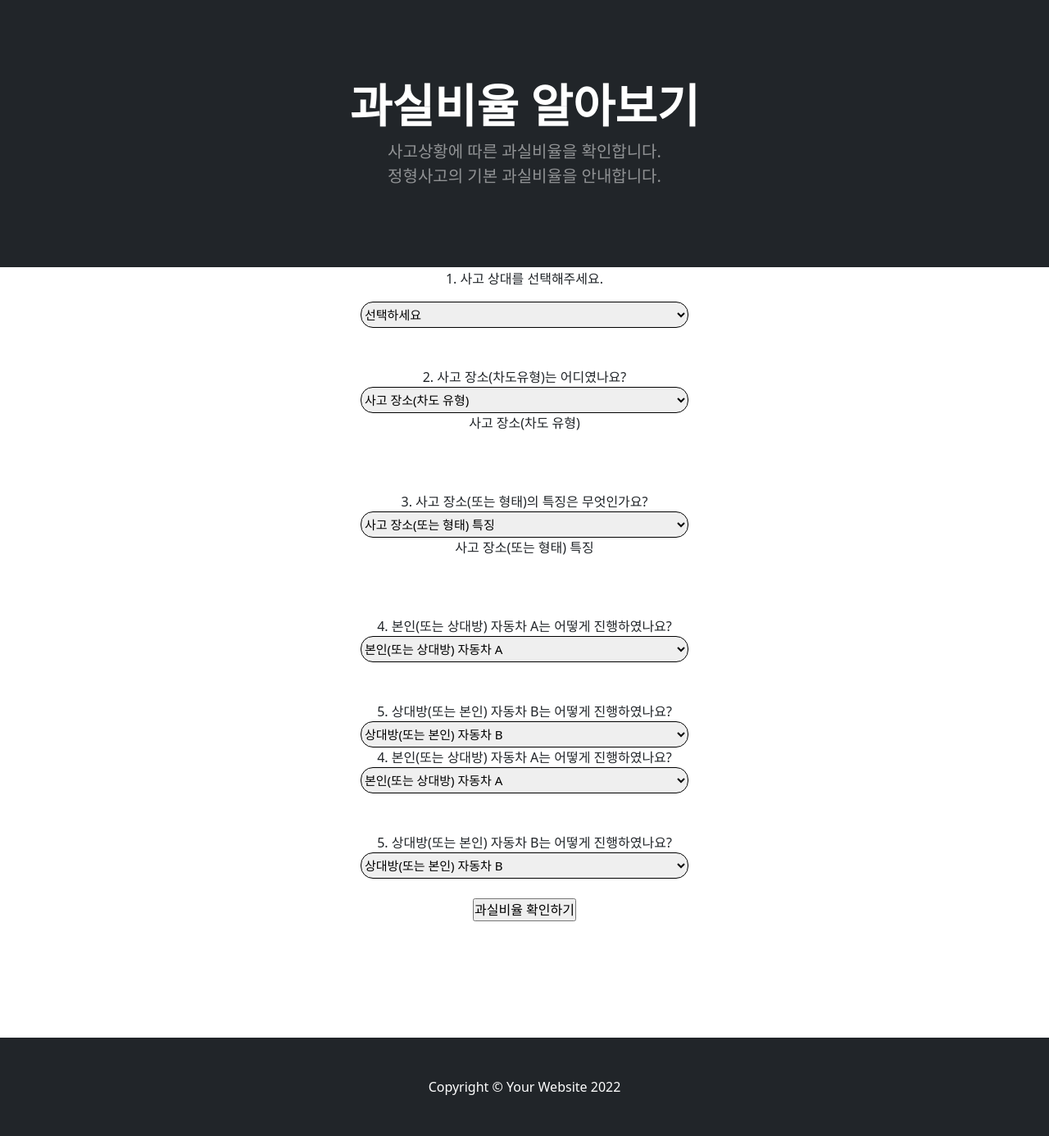
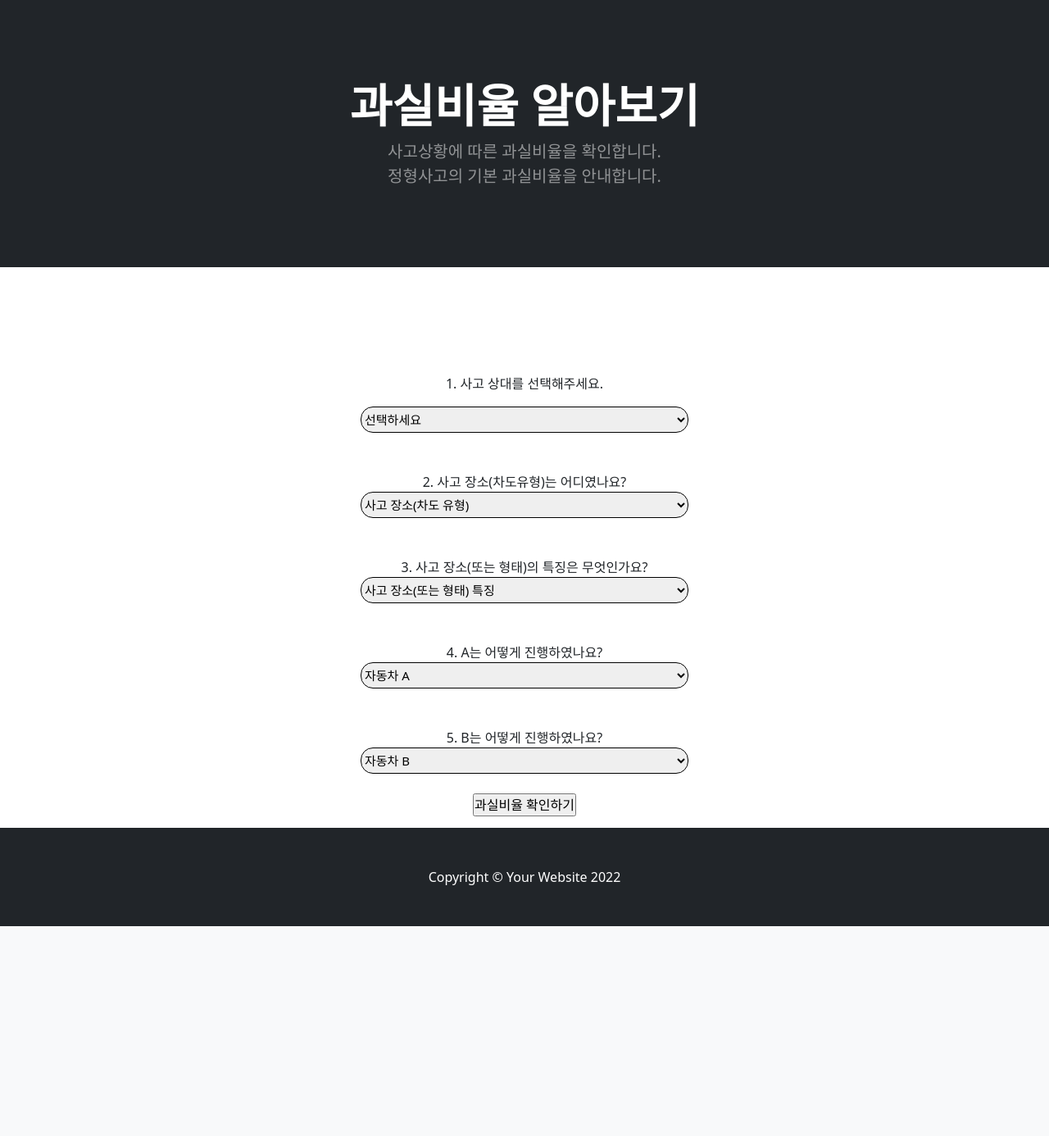
Before and after one commit to CuriousLambda/DS_DE_Final, a Django app: page /side01/ in a window 1280 px wide. Shown: the part 57-1443 px from the top of the page at 82% size. After the commit the page ends 1187 px from the top, so only its background shows below. Run offline with Django 4.2, Linux system fonts and the light colour scheme; parts of the project's set-up code (start-up, migrations or seed data) failed here and were passed over; some libraries are stand-ins or nearby versions.

Commit message:
과실비율fin, 로그 수정 조금 필요

```diff
--- a/django/car_break/views.py
+++ b/django/car_break/views.py
@@ -17,17 +17,15 @@
 
 import certifi
 ca = certifi.where()
-
-def logging(logging_text):
-    with open('./log_test.log', 'a') as f:
-        f.write(logging_text)
-        f.write('\n')
 import json
 import csv
 from django.http import HttpResponse, JsonResponse
 
+# 로그 쓰는 함수
+# id, main_function, client_ip, searched_word
+# ip는 geoip source로, lat, lon은 잠깐 보류
 def logging(logging_text):
-    with open('./log_test.log', 'a') as f:
+    with open('./django_log.log', 'a') as f:
         f.write(logging_text)
         f.write('\n')
 
@@ -111,35 +109,22 @@
         return render(request, 'signUp.html', res_data)
 
 def main(request):
-    # print(request.header.decode('utf-8'))
-    # log_csv
-    with open('./log.csv', 'a') as f:
-        f.write(request.user.username + ',main,,,')
-        f.write('\n')
+    # logging
+    # id, main_function, client_ip, searched_word
+    logging_text = request.user.username + ',' + 'main' + ',' + ','
+    logging(logging_text)
     return render(request, 'main.html')
 
 def side01(request):
-    # request.user.username
-    res = {'user_name' : request.user.username}
-    print(res)
-
-    #log_csv
-    with open('./log.csv', 'a') as f:
-        f.write(request.user.username + ',side01,,,')
-        f.write('\n')
-
     return render(request, 'side01.html')
 
 def side02(request):
-
-    #log_csv
-    with open('./log.csv', 'a') as f:
-        f.write(request.user.username + ',side02,,,')
-        f.write('\n')
-
     return render(request, 'side02.html')
 
 def show_repairs(request):
+    # logging
+    logging_text = request.user.username + ',' + 'show_near_repairshop' + ',' + ','
+    logging(logging_text)
     # 좌표값 get
     input_lat = float(request.GET.get('input_lat'))
     input_lon = float(request.GET.get('input_lon'))
@@ -174,12 +159,12 @@
 
 def marker_click(request):
     s_name = request.GET.get('s_name')
-    s_id = request.GET.get('s_id')
-
-    # log_csv
-    with open('./log.csv', 'a') as f:
-        f.write(request.user.username + ',,' + s_name + ',' + s_id + ',')
-        f.write('\n')
+    # s_id 어떤 데이턴지 물어봐야됨
+    # s_id = request.GET.get('s_id')
+    # logging
+    # id, main_function, client_ip, searched_word
+    logging_text = request.user.username + ',' + 'clicked_repairshop' + ',' + ',' + s_name
+    logging(logging_text)
     return HttpResponse(s_name)
 
 def click_log(request):
@@ -214,12 +199,6 @@
 
 
 def side03(request):
-
-    # log_csv
-    with open('./log.csv', 'a') as f:
-        f.write(request.user.username + ',side03,,,')
-        f.write('\n')
-
     return render(request, 'side03.html')
 
 def elasticsearch(request):
@@ -229,10 +208,10 @@
     running = request.GET.get('running')
     print(words)
 
-    #log_csv
-    with open('./log.csv', 'a') as f:
-        f.write(request.user.username + ',,,,' + words)
-        f.write('\n')
+    # logging
+    # id, main_function, client_ip, searched_word
+    logging_text = request.user.username + ',' + 'search_repairshop' + ',' + ',' + words
+    logging(logging_text)
 
     # 입력값이 없을 때
     if words == '':
@@ -278,6 +257,11 @@
     return render(request, 'admin.html', {'list':User.objects.all()})
 
 def main01(request):
+    # logging
+    # id, main_function, client_ip, searched_word
+    logging_text = request.user.username + ',' + 'show_cost' + ',' + ','
+    logging(logging_text)
+
     res_data = dict()
     car_names_csv = pd.read_csv('./model/model/label_data.csv')
     car_names_df = pd.DataFrame(car_names_csv)
@@ -403,8 +387,6 @@
 
 def codeA(request):
     main_code = request.body.decode('utf-8')[-1]
-    print("################\n", main_code, type(main_code), len(main_code), "\n##############")
-    # res_dict = {}
 
     def make_resdict1(case):
         res_dict = {}
@@ -450,12 +432,8 @@
 
 def codeB(request):
     data = request.body.decode('utf-8')
-    print("@@@@@@@@@@@@@@@\n", data, type(data), len(data), "\n@@@@@@@@@@@@@")
     main_code = data.split('&')[0][-1]
     code_A = data.split('&')[1][7:]
-    print(main_code)
-    print(code_A)
-    # res_dict = {}
 
     def make_resdict2(case):
         res_dict = {}
@@ -500,14 +478,9 @@
 
 def codeC(request):
     data = request.body.decode('utf-8')
-    print("@@@@@@@@@@@@@@@\n", data, type(data), len(data), "\n@@@@@@@@@@@@@")
     main_code = data.split('&')[0][-1]
     code_A = data.split('&')[1][7:]
     code_B = data.split('&')[2][7:]
-    print(main_code)
-    print(code_A)
-    print(code_B)
-    # res_dict = {}
 
     def make_resdict3(case):
         res_dict = {}
@@ -552,16 +525,10 @@
 
 def codeD(request):
     data = request.body.decode('utf-8')
-    print("@@@@@@@@@@@@@@@\n", data, type(data), len(data), "\n@@@@@@@@@@@@@")
     main_code = data.split('&')[0][-1]
     code_A = data.split('&')[1][7:]
     code_B = data.split('&')[2][7:]
     code_C = data.split('&')[3][7:]
-    print(main_code)
-    print(code_A)
-    print(code_B)
-    print(code_C)
-    # res_dict = {}
 
     def make_resdict4(case):
         res_dict = {}
@@ -605,18 +572,16 @@
         return JsonResponse(res_dict)
 
 def rate(request):
+    # logging
+    # id, main_function, client_ip, searched_word
+    logging_text = request.user.username + ',' + 'acc_rate' + ',' + ','
+    logging(logging_text)
     data = request.body.decode('utf-8')
-    print("@@@@@@@@@@@@@@@\n", data, type(data), len(data), "\n@@@@@@@@@@@@@")
     main_code = data.split('&')[0][-1]
     code_A = data.split('&')[1][7:]
     code_B = data.split('&')[2][7:]
     code_C = data.split('&')[3][7:]
     code_D = data.split('&')[4][7:]
-    print(main_code)
-    print(code_A)
-    print(code_B)
-    print(code_C)
-    print(code_D)
 
     def make_rate(case):
         jsonfile = '/Users/j/Downloads/DS_DE_Final-develop/django/static/'+ case + '_code.json'
--- a/django/templates/side01.html
+++ b/django/templates/side01.html
@@ -102,28 +166,28 @@
         if (mainCode == 1) {
             document.getElementById("selectBox1").innerText = "① 사고 장소(차도유형)는 어디였나요?";
             document.getElementById("selectBox2").innerText = "② 사고 장소(또는 형태)의 특징은 무엇인가요?"
-            document.getElementById("selectBox3").innerHTML = "③ <font style='color:#EA6816;'><strong>본인의 자동차</strong></font>는 어떻게 진행하였나요?"
-            document.getElementById("selectBox4").innerHTML = "④ <font style='color:#ECE865;'><strong>상대방의 자동차</strong></font>는 어떻게 진행하였나요?"
+            document.getElementById("selectBox3").innerHTML = "③ <font style='color:#EA6816;'><strong>자동차 A</strong></font>는 어떻게 진행하였나요?"
+            document.getElementById("selectBox4").innerHTML = "④ <font style='color:#ECE865;'><strong>자동차 B</strong></font>는 어떻게 진행하였나요?"
         } else if (mainCode == 2) {
             document.getElementById("selectBox1").innerText = "① 사고 장소(차도유형)는 어디였나요?"
             document.getElementById("selectBox2").innerText = "② 사고 장소(또는 형태)의 특징은 무엇인가요?"
-            document.getElementById("selectBox3").innerHTML = "③ <font style='color:#EA6816;'><strong>본인의 자동차</strong></font>는 어떻게 진행하였나요?"
-            document.getElementById("selectBox4").innerHTML = "④ <font style='color:#ECE865;'><strong>상대방의 자동차</strong></font>는 어떻게 진행하였나요?"
+            document.getElementById("selectBox3").innerHTML = "③ <font style='color:#EA6816;'><strong>자동차 A</strong></font>는 어떻게 진행하였나요?"
+            document.getElementById("selectBox4").innerHTML = "④ <font style='color:#ECE865;'><strong>자동차 B</strong></font>는 어떻게 진행하였나요?"
         } else if (mainCode == 3) {
             document.getElementById("selectBox1").innerText = "① 사고 장소(횡단보도 관련)는 어디였나요?"
             document.getElementById("selectBox2").innerText = "② 사고 장소(또는 형태)의 특징은 무엇인가요?"
-            document.getElementById("selectBox3").innerText = "③ 사람은 어떻게 걸어가고 있었나요?"
-            document.getElementById("selectBox4").innerText = "④ 자동차은 어떻게 진행하고 있었나요?"
+            document.getElementById("selectBox3").innerText = "③ 사람 A는 어떻게 걸어가고 있었나요?"
+            document.getElementById("selectBox4").innerText = "④ 자동차 B는 어떻게 진행하고 있었나요?"
         } else if (mainCode == 4) {
             document.getElementById("selectBox1").innerText = "① 사고 장소(차도유형)는 어디였나요?"
             document.getElementById("selectBox2").innerText = "② 사고 장소(또는 형태)의 특징은 무엇인가요?"
-            document.getElementById("selectBox3").innerText = "③ 이륜차는 어떻게 진행하고 있었나요?"
-            document.getElementById("selectBox4").innerText = "④ 자동차은 어떻게 진행하고 있었나요?"
+            document.getElementById("selectBox3").innerText = "③ 이륜차 A는 어떻게 진행하고 있었나요?"
+            document.getElementById("selectBox4").innerText = "④ 자동차 B는 어떻게 진행하고 있었나요?"
         } else if (mainCode == 5) {
             document.getElementById("selectBox1").innerText = "① 사고 장소(차도유형)는 어디였나요?"
             document.getElementById("selectBox2").innerText = "② 사고 장소(또는 형태)의 특징은 무엇인가요?"
-            document.getElementById("selectBox3").innerText = "③ 자전거는 어떻게 진행하고 있었나요?"
-            document.getElementById("selectBox4").innerText = "④ 자동차은 어떻게 진행하고 있었나요?"
+            document.getElementById("selectBox3").innerText = "③ 자전거 A는 어떻게 진행하고 있었나요?"
+            document.getElementById("selectBox4").innerText = "④ 자동차 B는 어떻게 진행하고 있었나요?"
         }
 
         if (mainCode == 1) {
@@ -139,18 +203,18 @@
         } else if (mainCode == 3) {
             $("#selectValue1").find("option").remove().end().append("<option value=''>사고 장소(횡단보도 관련)</option>");
             $("#selectValue2").find("option").remove().end().append("<option value=''>사고 장소(또는 형태) 특징</option>");
-            $("#selectValue3").find("option").remove().end().append("<option value=''>사람</option>");
-            $("#selectValue4").find("option").remove().end().append("<option value=''>자동차</option>");
+            $("#selectValue3").find("option").remove().end().append("<option value=''>사람 A</option>");
+            $("#selectValue4").find("option").remove().end().append("<option value=''>자동차 B</option>");
         } else if (mainCode == 4) {
             $("#selectValue1").find("option").remove().end().append("<option value=''>사고 장소(차도 유형)</option>");
             $("#selectValue2").find("option").remove().end().append("<option value=''>사고 장소(또는 형태) 특징</option>");
-            $("#selectValue3").find("option").remove().end().append("<option value=''>오토바이</option>");
-            $("#selectValue4").find("option").remove().end().append("<option value=''>자동차</option>");
+            $("#selectValue3").find("option").remove().end().append("<option value=''>오토바이 A</option>");
+            $("#selectValue4").find("option").remove().end().append("<option value=''>자동차 B</option>");
         } else if (mainCode == 5) {
             $("#selectValue1").find("option").remove().end().append("<option value=''>사고 장소(차도 유형)</option>");
             $("#selectValue2").find("option").remove().end().append("<option value=''>사고 장소(또는 형태) 특징</option>");
-            $("#selectValue3").find("option").remove().end().append("<option value=''>자전거</option>");
-            $("#selectValue4").find("option").remove().end().append("<option value=''>자동차</option>");
+            $("#selectValue3").find("option").remove().end().append("<option value=''>자전거 A</option>");
+            $("#selectValue4").find("option").remove().end().append("<option value=''>자동차 B</option>");
         }
 
         function csrfSafeMethod(method) {
@@ -199,16 +258,16 @@
             $("#selectValue4").find("option").remove().end().append("<option value=''>상대방 자동차 B</font></option>");
         } else if (mainCode == 3) {
             $("#selectValue2").find("option").remove().end().append("<option value=''>사고 장소(또는 형태) 특징</option>");
-            $("#selectValue3").find("option").remove().end().append("<option value=''>사람</option>");
-            $("#selectValue4").find("option").remove().end().append("<option value=''>자동차</option>");
+            $("#selectValue3").find("option").remove().end().append("<option value=''>사람 A</option>");
+            $("#selectValue4").find("option").remove().end().append("<option value=''>자동차 B</option>");
         } else if (mainCode == 4) {
             $("#selectValue2").find("option").remove().end().append("<option value=''>사고 장소(또는 형태) 특징</option>");
-            $("#selectValue3").find("option").remove().end().append("<option value=''>오토바이</option>");
-            $("#selectValue4").find("option").remove().end().append("<option value=''>자동차</option>");
+            $("#selectValue3").find("option").remove().end().append("<option value=''>오토바이 A</option>");
+            $("#selectValue4").find("option").remove().end().append("<option value=''>자동차 B</option>");
         } else if (mainCode == 5) {
             $("#selectValue2").find("option").remove().end().append("<option value=''>사고 장소(또는 형태) 특징</option>");
-            $("#selectValue3").find("option").remove().end().append("<option value=''>자전거</option>");
-            $("#selectValue4").find("option").remove().end().append("<option value=''>자동차</option>");
+            $("#selectValue3").find("option").remove().end().append("<option value=''>자전거 A</option>");
+            $("#selectValue4").find("option").remove().end().append("<option value=''>자동차 B</option>");
         }
 
         $.ajax({
@@ -240,14 +298,14 @@
             $("#selectValue3").find("option").remove().end().append("<option value=''>본인 자동차 A</font></option>");
             $("#selectValue4").find("option").remove().end().append("<option value=''>상대방 자동차 B</font></option>");
         } else if (mainCode == 3) {
-            $("#selectValue3").find("option").remove().end().append("<option value=''>사람</option>");
-            $("#selectValue4").find("option").remove().end().append("<option value=''>자동차</option>");
+            $("#selectValue3").find("option").remove().end().append("<option value=''>사람 A</option>");
+            $("#selectValue4").find("option").remove().end().append("<option value=''>자동차 B</option>");
         } else if (mainCode == 4) {
-            $("#selectValue3").find("option").remove().end().append("<option value=''>오토바이</option>");
-            $("#selectValue4").find("option").remove().end().append("<option value=''>자동차</option>");
+            $("#selectValue3").find("option").remove().end().append("<option value=''>오토바이 A</option>");
+            $("#selectValue4").find("option").remove().end().append("<option value=''>자동차 B</option>");
         } else if (mainCode == 5) {
-            $("#selectValue3").find("option").remove().end().append("<option value=''>자전거</option>");
-            $("#selectValue4").find("option").remove().end().append("<option value=''>자동차</option>");
+            $("#selectValue3").find("option").remove().end().append("<option value=''>자전거 A</option>");
+            $("#selectValue4").find("option").remove().end().append("<option value=''>자동차 B</option>");
         }
 
         $.ajax({
@@ -279,11 +336,11 @@
         } else if (mainCode == 2) {
             $("#selectValue4").find("option").remove().end().append("<option value=''>상대방 자동차 B</font></option>");
         } else if (mainCode == 3) {
-            $("#selectValue4").find("option").remove().end().append("<option value=''>자동차</option>");
+            $("#selectValue4").find("option").remove().end().append("<option value=''>자동차 B</option>");
         } else if (mainCode == 4) {
-            $("#selectValue4").find("option").remove().end().append("<option value=''>자동차</option>");
+            $("#selectValue4").find("option").remove().end().append("<option value=''>자동차 B</option>");
         } else if (mainCode == 5) {
-            $("#selectValue4").find("option").remove().end().append("<option value=''>자동차</option>");
+            $("#selectValue4").find("option").remove().end().append("<option value=''>자동차 B</option>");
         }
 
         $.ajax({
@@ -326,15 +382,29 @@
                     var myRate = response.split(',')[0]
                     var yourRate = 100 - parseInt(myRate)
                     var result = document.getElementById("showRate")
+                    var loc = document.getElementById("selectValue1")
+                    var locText = loc.options[loc.selectedIndex].text
+                    var spe = document.getElementById("selectValue2")
+                    var speText = spe.options[spe.selectedIndex].text
+                    var my = document.getElementById("selectValue3")
+                    var myText = my.options[my.selectedIndex].text
+                    var your = document.getElementById("selectValue4")
+                    var yourText = your.options[your.selectedIndex].text
                     if (result.style.display =='none'){
                         result.style.display = 'block'
                     }
                     else{
                         result.style.display = 'none'
                     }
-                    console.log(response)
-                    $("#myRate").find("div").remove().end().append("<div>" + myRate + "</div>");
-                    $("#yourRate").find("div").remove().end().append("<div>" + yourRate + "</div>");
+                    $("#myText").text(myText);
+                    $("#yourText").text(yourText);
+                    $(".tg").find("tbody").find("tr").remove().end().append(
+                        "<tr>" +
+                        "<td class='tg-0pky'>" + myText + "</td>" +
+                        "<td class='tg-0pky'>" + yourText + "</td>" +
+                        "<td class='tg-0pky'>" + myRate + "</td>" +
+                        "<td class='tg-0pky'>" + yourRate + "</td>"+
+                        "</tr>")
                 }
             });
         }
@@ -406,45 +471,48 @@
             <div id="selectBox1">2. 사고 장소(차도유형)는 어디였나요?</div>
             <select id="selectValue1" type="text" onchange="javascript:changeACode();">
                 <option value="">사고 장소(차도 유형)</option>
-
-            <div id="selectBox1">2. 사고 장소(차도유형)는 어디였나요?</div>
-            <select id="selectValue1" type="text" onchange="javascript:changeACode();">
-                <option value="">사고 장소(차도 유형)</option>
             </select><br><br><br>
-
-            <div id="selectBox2">3. 사고 장소(또는 형태)의 특징은 무엇인가요?</div>
-            <select id="selectValue2" type="text" onchange="javascript:changeBCode();">
-                <option value="">사고 장소(또는 형태) 특징</option>
 
             <div id="selectBox2">3. 사고 장소(또는 형태)의 특징은 무엇인가요?</div>
             <select id="selectValue2" type="text" onchange="javascript:changeBCode();">
                 <option value="">사고 장소(또는 형태) 특징</option>
             </select><br><br><br>
 
-            <div id="selectBox3">4. 본인(또는 상대방) 자동차 A는 어떻게 진행하였나요?</div>
+            <div id="selectBox3">4. A는 어떻게 진행하였나요?</div>
             <select id="selectValue3" type="text" onchange="javascript:changeCCode();">
-                <option value="">본인(또는 상대방) 자동차 A</option></select><br><br><br>
+                <option value="">자동차 A</option></select><br><br><br>
 
-            <div id="selectBox4">5. 상대방(또는 본인) 자동차 B는 어떻게 진행하였나요?</div>
+            <div id="selectBox4">5. B는 어떻게 진행하였나요?</div>
             <select id="selectValue4" type="text">
-                <option value="">상대방(또는 본인) 자동차 B</option></select>
-
-            <div id="selectBox3">4. 본인(또는 상대방) 자동차 A는 어떻게 진행하였나요?</div>
-            <select id="selectValue3" type="text" onchange="javascript:changeCCode();">
-                <option value="">본인(또는 상대방) 자동차 A</option></select><br><br><br>
-
-            <div id="selectBox4">5. 상대방(또는 본인) 자동차 B는 어떻게 진행하였나요?</div>
-            <select id="selectValue4" type="text">
-                <option value="">상대방(또는 본인) 자동차 B</option></select>
+                <option value="">자동차 B</option></select>
             <br><br>
 
             <input id="select_select_search" type="button" onclick="javascript:getRate();" value="과실비율 확인하기">
-            <div id="showRate" style="display: none; ">
+            <div id="showRate" style="display: none; width: 500px;">
                 <div id="resultClose" onclick="javascript:resClose();">X</div>
-                <div id="myRate"><font style='color:#EA6816;'><strong>3: </strong></font></div>
-                <div></div>
-                <div id="yourRate"><font style='color:#ECE865;'><strong>4: </strong></font></div>
-                <div></div>
+                <div class="resTop">
+                    <div id="accLoc">사고 장소(차도 유형)</div>
+                    <div id="myText"></div>
+                    <div id="accSpe">사고 장소(또는 형태) 특징</div>
+                    <div id="yourText"></div>
+                </div>
+                <table class="tg" style="width: 100%;">
+                    <thead>
+                        <tr>
+                            <th class="tg-0pky"><span style="color:#EA6816">A</span>의 진행 유형</th>
+                            <th class="tg-0pky"><span style="color:#ECE865">B</span>의 진행 유형</th>
+                            <th class="tg-0pky"><span style="color:#EA6816">A</span>의 과실 비율</th>
+                            <th class="tg-0pky"><span style="color:#ECE865">B</span>의 과실 비율</th>
+                        </tr>
+                    </thead>
+                    <tbody>
+                        <tr>
+                           <div></div>
+                        </tr>
+                    </tbody>
+                </table>
+                <br>
+                <div style="font-size: small;">본 과실비율은 정형사고의 기본 과실비율입니다.<br>사고 당시의 상황에 따라 실제 적용 시 상이할 수 있습니다.</div>
             </div>
         </div><br><br><br><br><br><br>
 
```
Also changed, not shown: other parts of django/templates/side01.html (+74 -23 lines).
